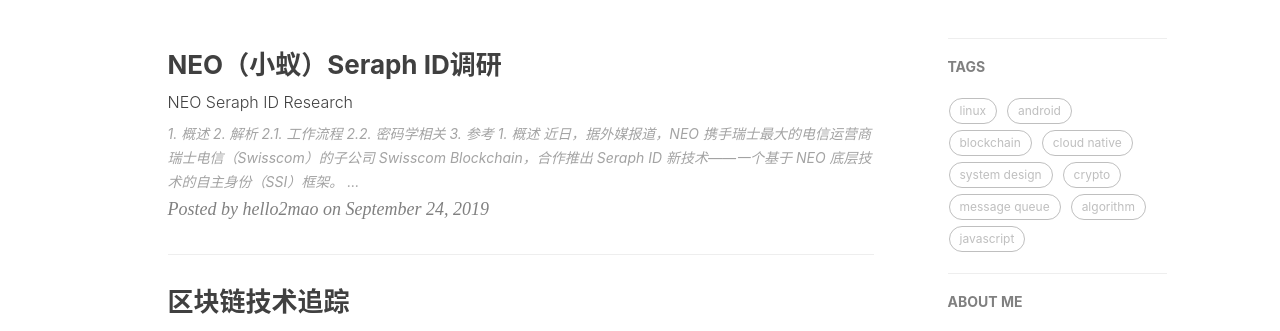
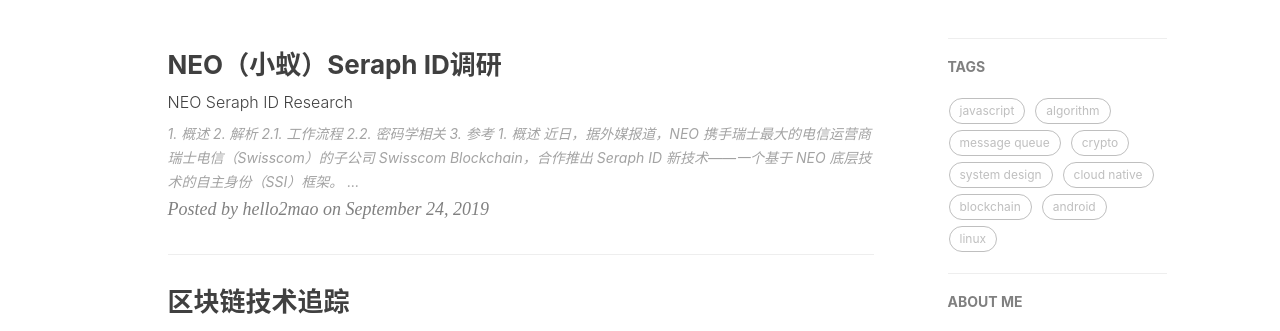
Before and after one commit to hello2mao/hello2mao.github.io, a Jekyll site: the page built from index.html, in a window 1280 px wide. Shown: the part 420-751 px from the top of the page. Built offline with Jekyll 4.4.1, drawn with Linux system fonts in a browser that asks for light colours; nearby versions of some CDN libraries; a script that is not in the unit is left out; the list of posts is cut into pages by our own code; comment, search, counter and statistics services are not loaded.

Commit message:
Lazy push: 2019年10月 8日 星期二 09时57分32秒 CST

```diff
--- a/_layouts/page.html
+++ b/_layouts/page.html
@@ -44,7 +44,7 @@
             <hr class="hidden-sm hidden-xs">
             <h5><a href="{{'/tags/' | prepend: site.baseurl }}">TAGS</a></h5>
             <div class="tags">
-                {% for tag in site.tags %}
+                {% for tag in site.tags reversed %}
                     {% if tag[1].size > site.featured-condition-size %}
                         <a href="{{ site.baseurl }}/tags/#{{ tag[0] }}" title="{{ tag[0] }}" rel="{{ tag[1].size }}">
                             {{ tag[0] }}
--- a/_layouts/post.html
+++ b/_layouts/post.html
@@ -100,7 +100,7 @@
           <hr class="hidden-sm hidden-xs" />
           <h5><a href="/tags/">TAGS</a></h5>
           <div class="tags">
-            {% for tag in site.tags %} {% if tag[1].size >
+            {% for tag in site.tags reversed %} {% if tag[1].size >
             site.featured-condition-size %}
             <a
               href="{{ site.baseurl }}/tags/#{{ tag[0] }}"
```
